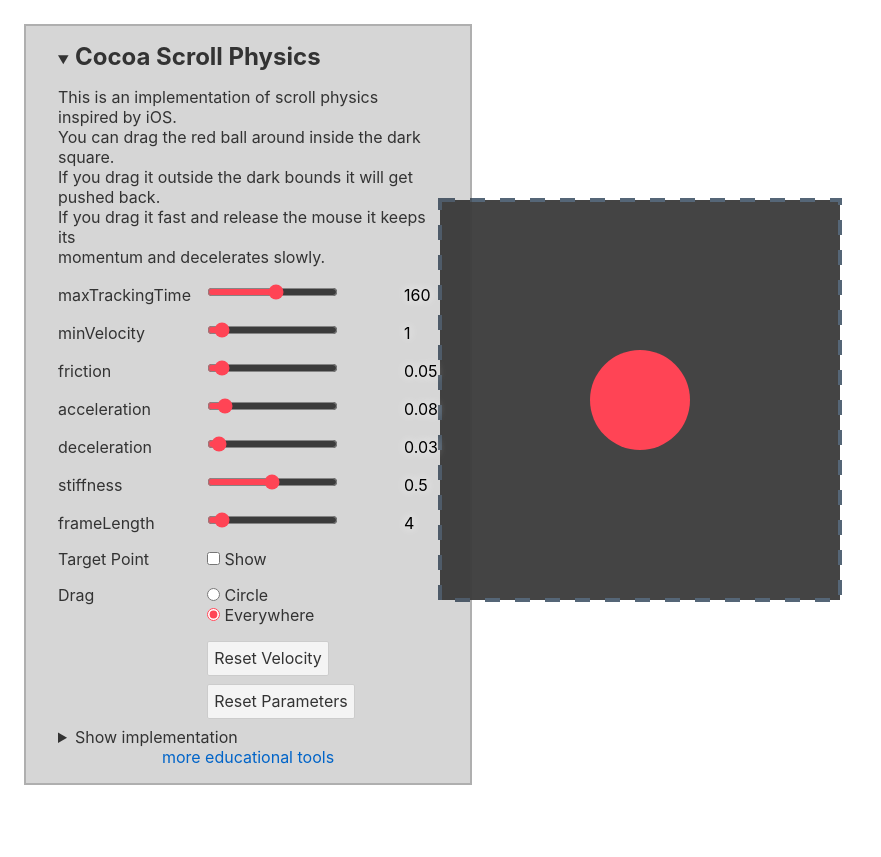
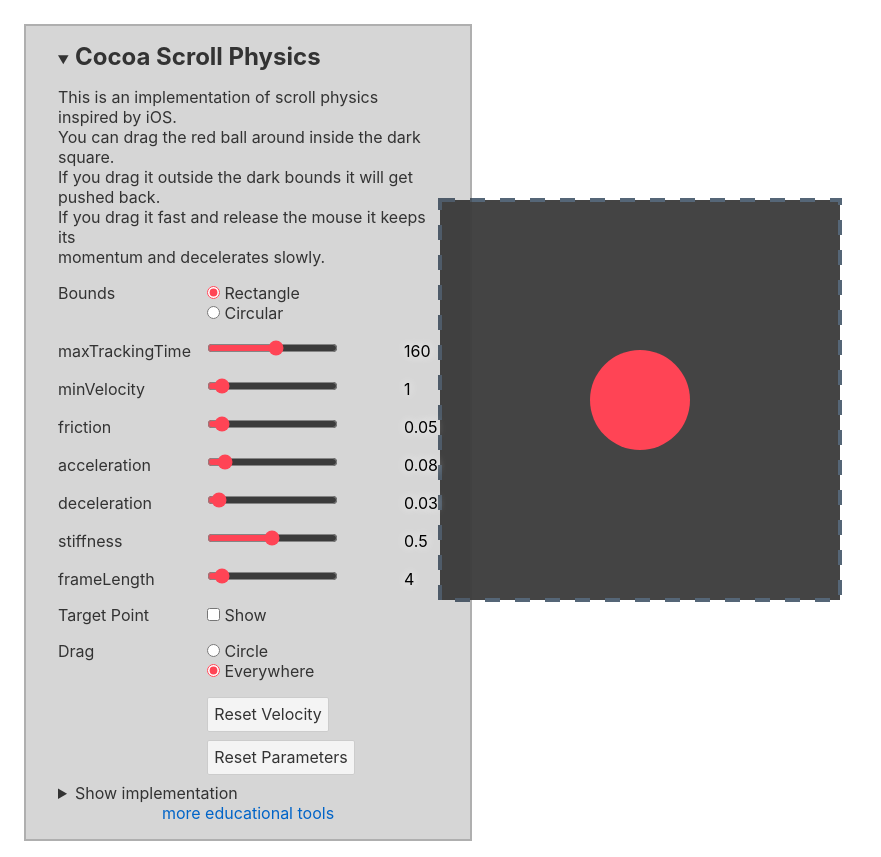
Before and after one commit to laszlokorte/smooth-drag, a Svelte app: page / in a window 1280 px wide. Shown: the whole page, without its empty margins (0-881 px from the left). Before the commit the page ends 801 px from the top, so only its background shows below. Built offline with nearby package versions, Linux system fonts and the light colour scheme.

Commit message:
add circular bounds

```diff
--- a/src/App.svelte
+++ b/src/App.svelte
@@ -15,6 +15,8 @@
 
 	let showTarget = false;
 	let fullScreenDrag = true;
+
+	let circle = false
 
 	$: document.body.classList.toggle('block-scroll', !menuOpen);
 
@@ -57,6 +59,12 @@
 		minY: -400,
 		maxY: 400,
 		margin: 400,
+	}
+
+	$: if(circle) {
+		bounds.radius = 400
+	} else {
+		bounds.radius = null
 	}
 
 	function softClamp(v, min, max, stiffness = 0.9) {
@@ -114,8 +122,17 @@
 		target.x += pos.x - prevPos.x
 		target.y += pos.y - prevPos.y
 
+		if(bounds.radius) {
+			const radius = Math.sqrt(target.x*target.x+ target.y*target.y)
+			const angle = Math.atan2(target.y, target.x)
+
+			position.x = Math.cos(angle) * softClamp(radius, 0, bounds.radius, physicsConfig.stiffness)
+			position.y = Math.sin(angle) * softClamp(radius, 0, bounds.radius, physicsConfig.stiffness)
+		} else {
 			position.x = softClamp(target.x, bounds.minX, bounds.maxX, physicsConfig.stiffness)
 			position.y = softClamp(target.y, bounds.minY, bounds.maxY, physicsConfig.stiffness)
+		}
+
 
 		if(currentTime - baseTime > physicsConfig.maxTrackingTime) {
 			baseTime = currentTime
@@ -134,8 +151,14 @@
 			const deflectionX = Math.min(0, target.x - bounds.minX) + Math.max(0, target.x - bounds.maxX)
 			const deflectionY = Math.min(0, target.y - bounds.minY) + Math.max(0, target.y - bounds.maxY)
 
+			const radius = Math.sqrt(target.x*target.x+target.y*target.y)
+			const angle = Math.atan2(target.y,target.x)
+			const velocityR = Math.sqrt(velocity.x*velocity.x+velocity.y*velocity.y)
+			const deflectionR = Math.max(0, (bounds.radius ? radius - bounds.radius : 0))
+
 			const deflectionAndVelocityAlignedX = (deflectionX*velocity.x) > 0
 			const deflectionAndVelocityAlignedY = (deflectionY*velocity.y) > 0
+			const deflectionAndVelocityAlignedR = deflectionR && (velocity.x * target.x + velocity.y * target.y) > 0
 
 
 			velocity.x *= Math.exp(frictionLog*dt/physicsConfig.normalizer)
@@ -148,7 +171,13 @@
 				velocity.y = 0
 			}
 
-
+			if(deflectionAndVelocityAlignedR) {
+				velocity.x += -deflectionR*deceleration*Math.cos(angle)
+				velocity.y += -deflectionR*deceleration*Math.sin(angle)
+			} else if(deflectionR) {
+				velocity.x = -deflectionR*acceleration*Math.cos(angle)
+				velocity.y = -deflectionR*acceleration*Math.sin(angle)
+			} else {
 				if(deflectionAndVelocityAlignedX) {
 					velocity.x += -deflectionX*deceleration
 				} else if(deflectionX) {
@@ -160,11 +189,21 @@
 				} else if(deflectionY) {
 					velocity.y = -deflectionY*acceleration
 				}
+			}
 
 			target.x += velocity.x * dt
 			target.y += velocity.y * dt
+
+			if(bounds.radius) {
+				const radius = Math.sqrt(target.x*target.x+ target.y*target.y)
+				const angle = Math.atan2(target.y, target.x)
+
+				position.x = Math.cos(angle) * softClamp(radius, 0, bounds.radius, physicsConfig.stiffness)
+				position.y = Math.sin(angle) * softClamp(radius, 0, bounds.radius, physicsConfig.stiffness)
+			} else {
 				position.x = softClamp(target.x, bounds.minX, bounds.maxX, physicsConfig.stiffness)
 				position.y = softClamp(target.y, bounds.minY, bounds.maxY, physicsConfig.stiffness)
+			}
 		}
 	}
 
@@ -406,6 +445,11 @@ function step(dt) {
 	</p>
 	<form on:submit|preventDefault>
 		<dl>
+	<dt>Bounds</dt>
+	<dd>
+		<label><input bind:group={circle} value={false} type="radio" /> Rectangle</label>
+		<label><input bind:group={circle} value={true} type="radio" /> Circular</label>
+	</dd>
 	{#each Object.keys(physicsConfigRange) as confKey}
 	<dt><label for="conf-{confKey}">{confKey}</label></dt>
 	<dd><input id="conf-{confKey}" type="range" min="{physicsConfigRange[confKey].min}" max="{physicsConfigRange[confKey].max}" step="{physicsConfigRange[confKey].step}" bind:value={physicsConfig[confKey]}/></dd>
@@ -415,8 +459,8 @@ function step(dt) {
 	<dd><label for="target"> <input bind:checked={showTarget} type="checkbox" id="target" /> Show</label></dd>
 <dt>Drag</dt>
 	<dd>
-		<label><input bind:group={fullScreenDrag} value={false} type="radio" id="fullscreen-drag" /> Circle</label>
-		<label><input bind:group={fullScreenDrag} value={true} type="radio" id="fullscreen-drag" /> Everywhere</label>
+		<label><input bind:group={fullScreenDrag} value={false} type="radio" /> Circle</label>
+		<label><input bind:group={fullScreenDrag} value={true} type="radio" /> Everywhere</label>
 	</dd>
 	<dt></dt>
 	<dd>
@@ -436,7 +480,11 @@ function step(dt) {
 </div>
 
 <svg class:draggable={fullScreenDrag} use:animate={{step, frameLength: physicsConfig.frameLength}} use:dnd={{dragStart,dragStop,dragMove}} viewBox="{bounds.minX - bounds.margin} {bounds.minY - bounds.margin} {bounds.maxX - bounds.minX + bounds.margin * 2} {bounds.maxY - bounds.minX + bounds.margin * 2}" width="1000" height="1000" preserveAspectRatio="xMidYMid meet">
+	{#if bounds.radius}
+	<circle class="nointeraction" cx={0} cy={0} r={bounds.radius} fill="#444" stroke-width="8" stroke-dasharray="30 30" stroke="#567"></circle>
+	{:else}
 	<rect class="nointeraction" x={bounds.minX} y={bounds.minY} width={bounds.maxX - bounds.minX} height={bounds.maxY - bounds.minY} fill="#444" stroke-width="8" stroke-dasharray="30 30" stroke="#567"></rect>
+	{/if}
 	<circle class:dragging class="draggable" cx={Math.round(position.x)} cy={Math.round(position.y)} r={100} fill="#f45"></circle>
 	<circle class="nointeraction" class:hide={!showTarget} cx={Math.round(target.x)} cy={Math.round(target.y)} r={20} fill="white" stroke="#45f" stroke-width="10"></circle>
 </svg>
```
Lines whose indentation alone changed are shown as unchanged.
